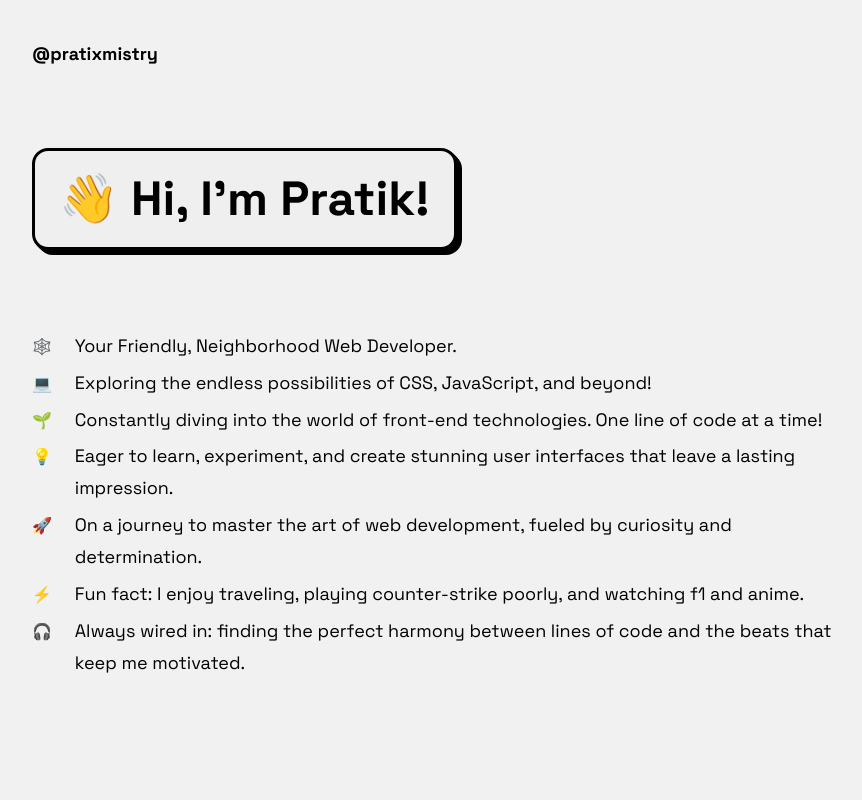
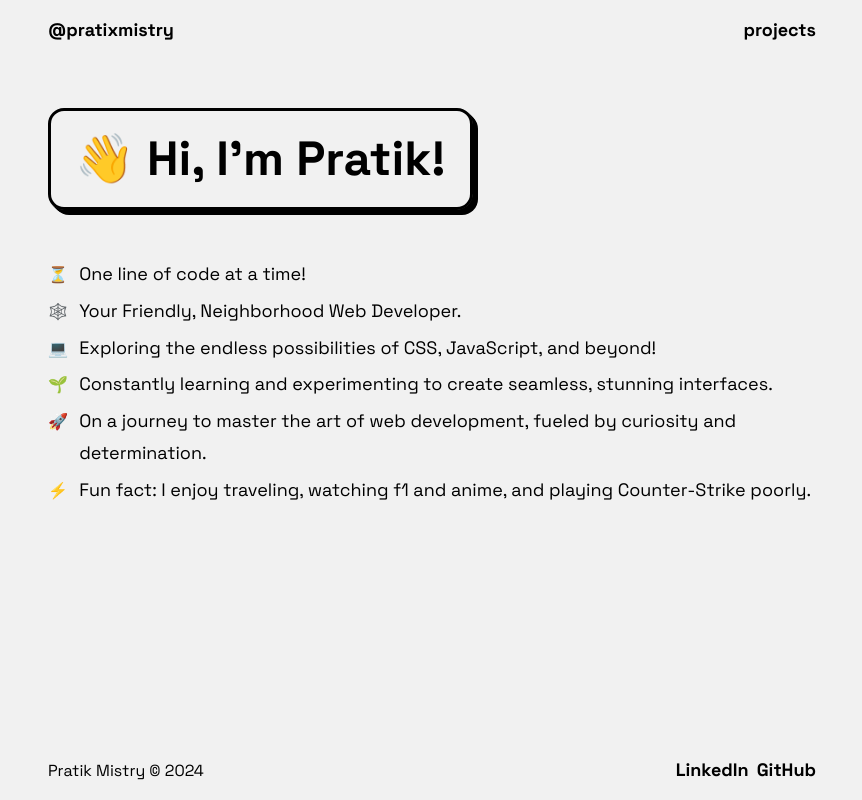
Before and after one commit to pratixmistry/pratixmistry.github.io, a plain HTML site: page index.html in a window 1280 px wide. Shown: the whole page, without its empty margins (208-1070 px from the left). Drawn offline with Linux system fonts and the light colour scheme.

Commit message:
Update index.html

```diff
--- a/index.html
+++ b/index.html
@@ -3,24 +3,59 @@
 
 <head>
 	<meta charset="UTF-8">
+	<meta name="theme-color" content="#FFF">
 	<meta name="viewport" content="width=device-width, initial-scale=1.0">
 	<title>Pratik Mistry</title>
 
-    <link rel="apple-touch-icon" sizes="180x180" href="pratixmistry.github.io/pratixmistry/apple-touch-icon.png">
-    <link rel="icon" type="image/png" sizes="32x32" href="pratixmistry.github.io/pratixmistry/favicon-32x32.png">
-    <link rel="icon" type="image/png" sizes="16x16" href="pratixmistry.github.io/pratixmistry/favicon-16x16.png">
-    <link rel="manifest" href="pratixmistry.github.io/pratixmistry/site.webmanifest">
+	<!-- favicon -->
+	<link rel="apple-touch-icon" sizes="180x180"
+		href="https://github.com/pratixmistry/pratixmistry.github.io/blob/main/apple-touch-icon.png">
+	<link rel="icon" type="image/png" sizes="32x32"
+		href="https://github.com/pratixmistry/pratixmistry.github.io/blob/main/favicon-32x32.png">
+	<link rel="icon" type="image/png" sizes="16x16"
+		href="https://github.com/pratixmistry/pratixmistry.github.io/blob/main/favicon-16x16.png">
+	<link rel="manifest" href="https://github.com/pratixmistry/pratixmistry.github.io/blob/main/site.webmanifest">
+
+	<!-- Google Font -->
 	<link rel="preconnect" href="https://fonts.googleapis.com">
 	<link rel="preconnect" href="https://fonts.gstatic.com" crossorigin>
 	<link href="https://fonts.googleapis.com/css2?family=Space+Grotesk:wght@400;700&display=swap" rel="stylesheet">
+
+	<!-- CSS -->
 	<style>
-        /* root */
+		*,
+		*:after,
+		*:before {
+			box-sizing: border-box;
+			margin: 0;
+			padding: 0;
+		}
+
+		html {
+			-webkit-text-size-adjust: none;
+			/* Prevent font scaling in landscape */
+			width: 100%;
+			height: 100%;
+			-webkit-font-smoothing: antialiased;
+			-moz-font-smoothing: antialiased;
+			-moz-osx-font-smoothing: grayscale;
+		}
+
 		body {
+			margin: 0;
+			padding: 0;
 			font-family: 'Space Grotesk', sans-serif;
+			-webkit-font-smoothing: antialiased;
+			font-weight: 400;
+			width: 100%;
+			min-height: 100%;
+			color: #000;
 			background-color: #f1f1f1;
 		}
 
 		a {
+			outline: none;
+			text-decoration: none;
 			font-family: 'Space Grotesk', sans-serif;
 			font-weight: 700;
 			font-size: 1rem;
@@ -31,94 +66,99 @@
 			line-height: 1.75rem;
 		}
 
+		a:hover,
+		a:focus {
+			outline: none;
+			text-decoration: none;
+			color: #570987;
+		}
+
+		ul,
+		ol {
+			margin: 0;
+			padding: 0;
+			list-style: none;
+		}
+
 		p {
 			margin: 0;
 			font-size: 1.125rem;
 			line-height: 1.7777778;
+			font-weight: 500;
 		}
 
-        /* class */
-        .x {
+		.container {
 			max-width: 50rem;
 			margin: 0 auto;
-            padding: 2rem;
+			padding: 0 1rem;
 		}
 
-        .a {
+		.intro {
+			font-weight: 700;
+			font-size: 3rem;
+			line-height: 1;
+			text-decoration: none;
+			text-transform: capitalize;
+			border: 3px solid;
+			border-radius: 1rem;
+			padding: 0.5em;
+			box-shadow: 1px 1px 0px 0px, 2px 2px 0px 0px, 3px 3px 0px 0px, 4px 4px 0px 0px, 5px 5px 0px 0px;
+			position: relative;
+		}
+
+		header,
+		footer {
+			padding: 1rem 0;
+		}
+
+		.header-wrap,
+		.footer-wrap {
+			height: 60px;
+		}
+
+		.about-me-wrap {
+			min-height: calc(100vh - 120px);
+			padding: 3rem 0;
+		}
+
+		.flex-between {
 			display: flex;
 			justify-content: space-between;
+			align-items: center;
 		}
 
-        .ab {
+		.flex-col {
 			display: flex;
-            gap: 1rem;
+			flex-direction: column;
+			align-items: flex-start;
+			gap: 3rem;
 		}
 
-        .ab a {
-            font-weight: 400;
-        }
-
-        .b {
-            padding: 5rem 0;
-        }
-
-        .c ul {
-            display: block;
-            list-style-type: none;
-            padding: 0;
-            margin: 0;
-            padding-inline-start: 0px;
+		.about-me-wrap ul {
 			display: flex;
 			flex-direction: column;
 			gap: 0.3rem;
 		}
 
-        .c ul li {
+		.about-me-wrap ul li {
 			display: flex;
 			gap: 0.7rem;
 			align-items: baseline;
 		}
 
-        .c ul li span {
-            width: 2rem;
+		.links {
+			display: flex;
+			align-items: center;
+			gap: 0.5rem;
 		}
 
-        .c ul li p {
-            width: calc(100% - 2rem);
+		@media (max-width: 767px) {
+			.about-me-wrap {
+				padding: 1.5rem 0;
 			}
 
-
-        /* btn */
-        .btn-a {
-            font-family: 'Space Grotesk', sans-serif;
-            font-weight: 700;
-            font-size: 3rem;
-            line-height: 1;
-            text-decoration: none;
-            text-transform: capitalize;
-            color: #000;
-            border: 3px solid;
-            border-radius: 1rem;
-            padding: 0.5em;
-            box-shadow: 1px 1px 0px 0px, 2px 2px 0px 0px, 3px 3px 0px 0px, 4px 4px 0px 0px, 5px 5px 0px 0px;
-            position: relative;
-            user-select: none;
-            -webkit-user-select: none;
-            touch-action: manipulation;
-        }
-
-        /* media */
-        @media (max-width: 767px) {
-            .x {
-                padding: 1rem;
-            }
-
-            .btn-a {
+			.intro {
 				font-size: 2rem;
-            }
-
-            .b {
-                padding: 3rem 0;
 			}
 
 			a,
@@ -127,34 +167,41 @@
 				line-height: 1.4;
 			}
 
-            .c ul {
+			.about-me-wrap ul {
 				gap: 1rem;
-            }
-
-            .c ul li {
-                gap: 0;
 			}
 		}
 	</style>
 </head>
 
 <body>
-    <!-- HTML !-->
-    <div class="x">
-        <div class="a">
-            <div class="aa">
+
+	<div class="header-wrap">
+		<header>
+			<div class="container">
+				<div class="flex-between">
+					<div class="handle">
 						<a href="https://github.com/pratixmistry" target="_blank">@pratixmistry</a>
 					</div>
-            <div class="ab">
-                <!-- <a href="">blog</a> -->
-                <!-- <a href="">project</a> -->
+					<div class="links">
+						<a href="#">projects</a>
 					</div>
 				</div>
-        <div class="b">
-            <button class="btn-a" role="button">👋 Hi, I'm Pratik!</button>
 			</div>
-        <div class="c">
+		</header>
+	</div>
+
+	<div class="about-me-wrap">
+		<div class="container">
+			<div class="flex-col">
+				<div class="intro">
+					👋 Hi, I'm Pratik!
+				</div>
 				<ul>
+					<li>
+						<span>⏳</span>
+						<p>One line of code at a time!</p>
+					</li>
 					<li>
 						<span>🕸️</span>
 						<p>Your Friendly, Neighborhood Web Developer.</p>
@@ -165,26 +212,51 @@
 							Exploring the endless possibilities of CSS, JavaScript, and beyond!
 						</p>
 					</li>
-                <li><span>🌱</span>
-                    <p>Constantly diving into the world of front-end technologies. One line of code at a time!</p>
+					<li>
+						<span>🌱</span>
+						<!-- <p>Constantly diving into the world of front-end technologies. One line of code at a time!</p> -->
+						<p>Constantly learning and experimenting to create seamless, stunning interfaces.</p>
 					</li>
-                <li><span>💡</span>
-                    <p>Eager to learn, experiment, and create stunning user interfaces that leave a lasting impression.
+					<!-- <li>
+						<span>💡</span>
+						<p>Eager to learn, experiment, and create stunning user interfaces that leave a lasting
+							impression.
 						</p>
-                </li>
-                <li><span>🚀</span>
+					</li> -->
+					<li>
+						<span>🚀</span>
 						<p>On a journey to master the art of web development, fueled by curiosity and determination.</p>
 					</li>
-                <li><span>⚡</span>
-                    <p>Fun fact: I enjoy traveling, playing counter-strike poorly, and watching f1 and anime.</p>
-                </li>
-                <li><span>🎧</span>
-                    <p>Always wired in: finding the perfect harmony between lines of code and the beats that keep me
-                        motivated.</p>
+					<li>
+						<span>⚡</span>
+						<p>Fun fact: I enjoy traveling, watching f1 and anime, and playing Counter-Strike poorly.</p>
 					</li>
 				</ul>
 			</div>
+
 		</div>
+	</div>
+
+	<div class="footer-wrap">
+		<footer>
+			<div class="container">
+				<div class="flex-between">
+					<div class="copyright">
+						<div class="">Pratik Mistry © <span id="year"></span></div>
+					</div>
+					<div class="links">
+						<a href="#">LinkedIn</a>
+						<a href="#">GitHub</a>
+					</div>
+				</div>
+			</div>
+		</footer>
+	</div>
+
 </body>
 
+<script>
+	document.getElementById("year").textContent = new Date().getFullYear();
+</script>
+
 </html>
```
Lines whose indentation alone changed are shown as unchanged.
